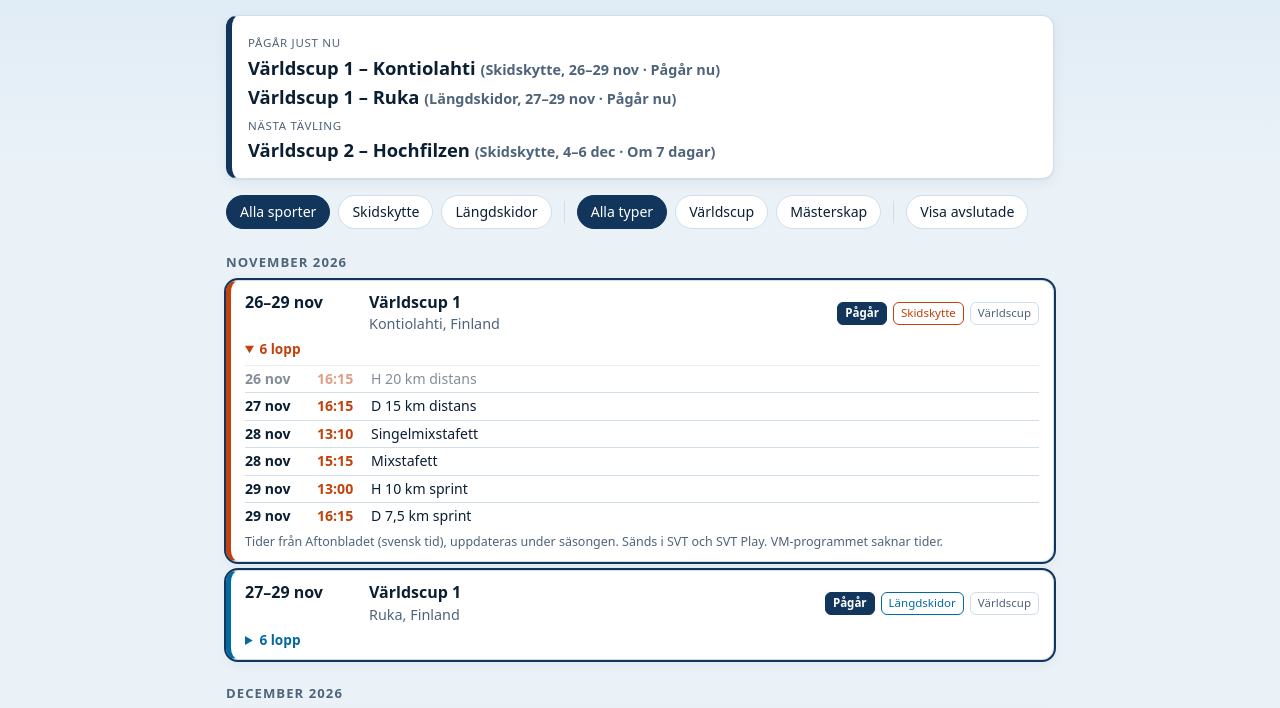
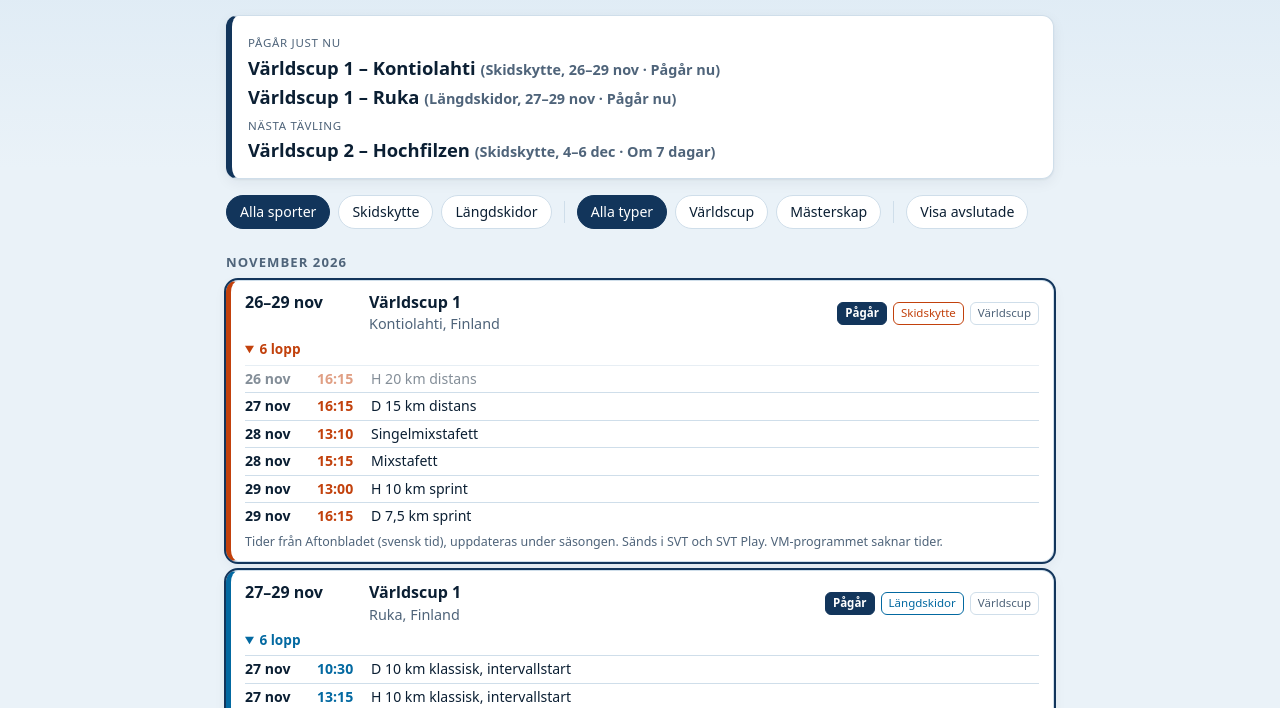
Before and after one commit to Mennon/ski-schedule, a plain HTML site: page index.html in a window 1280 px wide. Shown: the part 92-800 px from the top of the page. Drawn offline with Linux system fonts and the light colour scheme.

Commit message:
Expand all ongoing competitions by default

```diff
--- a/index.html
+++ b/index.html
@@ -112,7 +112,9 @@ function render(){
   const root = document.getElementById("list");
   if (!list.length){ root.innerHTML = "<div class='empty'>Inga tävlingar att visa.</div>"; return; }
   let html="", cur="";
-  const nearest = list.find(e => status(e)!=="past"); // ongoing or next upcoming in the current view
+  // Expand every competition running today; if none is, expand the next upcoming one in the current view
+  const live = list.filter(e => status(e)==="live");
+  const expanded = new Set(live.length ? live : list.filter(e => status(e)==="future").slice(0,1));
   for (const e of list){
     const s = d(e.start), key = `${MONTH[s.getMonth()]} ${s.getFullYear()}`;
     if (key!==cur){ html += `<h2>${key}</h2>`; cur=key; }
@@ -122,7 +124,7 @@ function render(){
       <div><div class="name">${esc(e.name)}${e.confirmed===false?" ⚠":""}</div><div class="place">${esc(e.place)}, ${esc(e.country)}</div></div>
       <div class="tags">${st==="live"?'<span class="tag live">Pågår</span>':st==="future"?`<span class="tag">${when(e)}</span>`:""}
         <span class="tag ${e.sport==="xc"?"xc":"bia"}">${SPORT[e.sport]}</span><span class="tag">${TYPE[e.type]}</span></div>
-      ${racesHtml(e, e===nearest)}
+      ${racesHtml(e, expanded.has(e))}
       ${e.note?`<div class="warn">⚠ ${esc(e.note)}</div>`:""}
     </div>`;
   }
```
